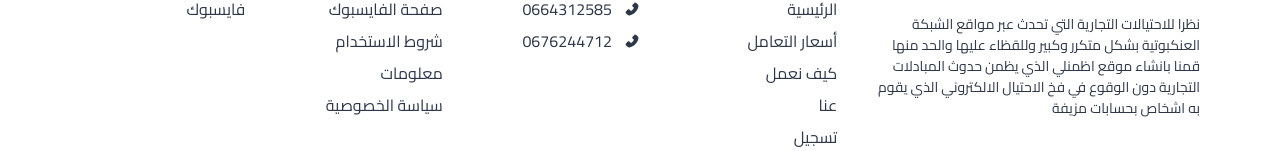
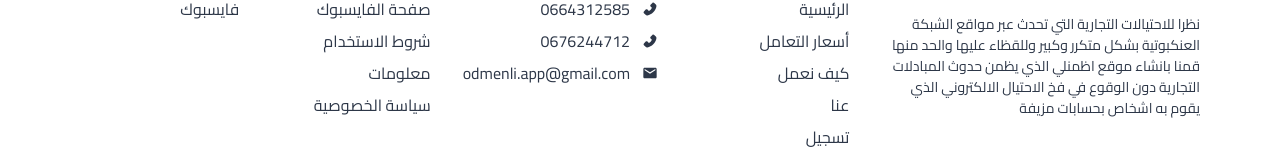
Before and after one commit to salahberiani/odmenli-next, a Next.js app: page / in a window 1280 px wide. Shown: the part 2726-2877 px from the top of the page. Built offline with nearby package versions, Linux system fonts and the light colour scheme.

Commit message:
preload font

```diff
--- a/components/footer.js
+++ b/components/footer.js
@@ -15,6 +15,7 @@ import {
 import { FaInstagram, FaTwitter, FaYoutube } from 'react-icons/fa';
 import { RiShieldCheckFill } from 'react-icons/ri';
 import { AiFillPhone } from 'react-icons/ai';
+import { MdEmail } from 'react-icons/md';
 import Link from 'next/link';
 
 export default function SmallCentered() {
@@ -75,14 +76,20 @@ export default function SmallCentered() {
             <ListHeader>تواصل معنا</ListHeader>
             <HStack spacing={3}>
               <AiFillPhone></AiFillPhone>
-              <Link prefetch={false} href={'#'}>
+              <Link prefetch={false} href={'tel:0664312585'}>
                 0664312585
               </Link>
             </HStack>
             <HStack spacing={3}>
               <AiFillPhone></AiFillPhone>
-              <Link prefetch={false} href={'#'}>
+              <Link prefetch={false} href={'tel:0676244712'}>
                 0676244712
+              </Link>
+            </HStack>
+            <HStack spacing={3}>
+              <MdEmail></MdEmail>
+              <Link prefetch={false} href={'mailto:odmenli.app@gmail.com'}>
+                odmenli.app@gmail.com
               </Link>
             </HStack>
           </Stack>
```
